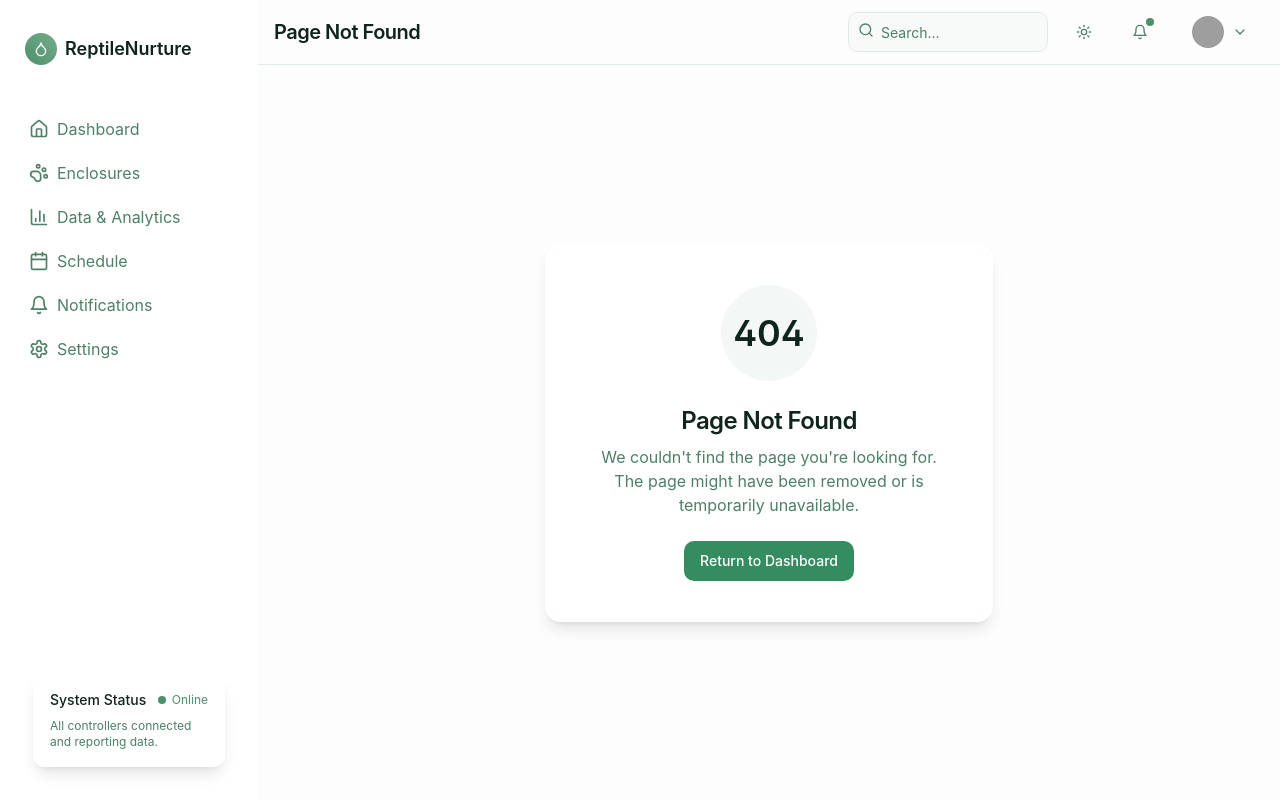
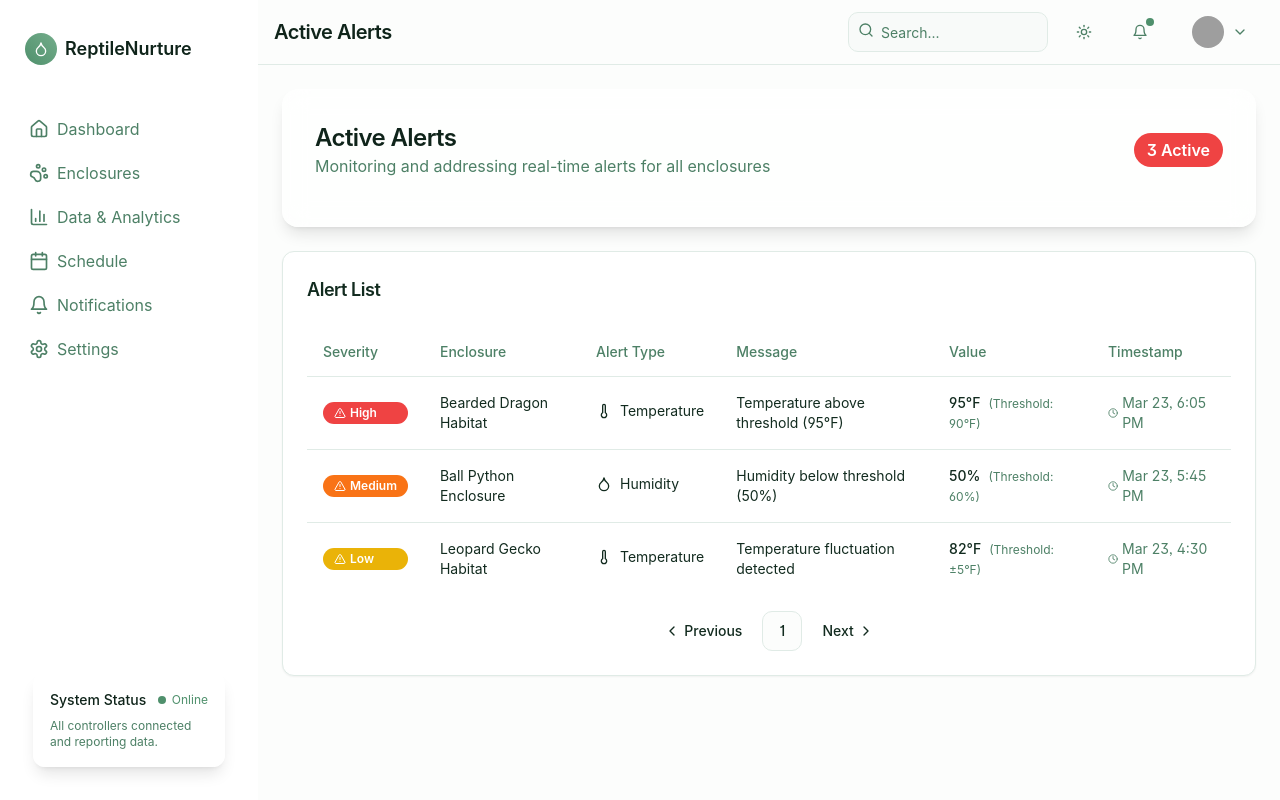
Before and after one commit to MedakaRiceFish/reptile-nurture-system, a React (Vite) app: page /alerts in a window 1280 px wide. Built offline with nearby package versions, Linux system fonts and the light colour scheme; grey boxes are pictures that could not be loaded; a web font is replaced by a local one.

Commit message:
Make alerts stat card clickable
The active alerts stat card on the dashboard is now clickable, navigating the user to a dedicated notifications page.

```diff
--- a/src/App.tsx
+++ b/src/App.tsx
@@ -14,6 +14,7 @@ import Schedule from "./pages/Schedule";
 import Notifications from "./pages/Notifications";
 import Settings from "./pages/Settings";
 import NotFound from "./pages/NotFound";
+import Alerts from "./pages/Alerts";
 
 const queryClient = new QueryClient();
 
@@ -33,6 +34,7 @@ const App = () => (
           <Route path="/schedule" element={<Schedule />} />
           <Route path="/notifications" element={<Notifications />} />
           <Route path="/settings" element={<Settings />} />
+          <Route path="/alerts" element={<Alerts />} />
           <Route path="*" element={<NotFound />} />
         </Routes>
       </BrowserRouter>
--- a/src/components/ui/dashboard/StatCard.tsx
+++ b/src/components/ui/dashboard/StatCard.tsx
@@ -1,5 +1,6 @@
 
 import React from "react";
+import { Link } from "react-router-dom";
 import { cn } from "@/lib/utils";
 
 interface StatCardProps {
@@ -11,15 +12,41 @@ interface StatCardProps {
     positive: boolean;
   };
   className?: string;
+  isAlert?: boolean;
+  linkTo?: string;
 }
 
-export function StatCard({ title, value, icon, change, className }: StatCardProps) {
+export function StatCard({
+  title,
+  value,
+  icon,
+  change,
+  className,
+  isAlert = false,
+  linkTo
+}: StatCardProps) {
+  const ValueDisplay = () => (
+    <p className={cn("dash-value", isAlert && linkTo && "cursor-pointer hover:text-reptile-500 transition-colors flex items-center")}>
+      {value}
+      {isAlert && Number(value) > 0 && (
+        <span className="ml-1 text-xs bg-red-500 text-white rounded-full w-2 h-2"></span>
+      )}
+    </p>
+  );
+
   return (
     <div className={cn("dash-stat", className)}>
       <div className="flex justify-between items-start">
         <div>
           <h3 className="dash-header">{title}</h3>
-          <p className="dash-value">{value}</p>
+
+          {isAlert && linkTo && Number(value) > 0 ? (
+            <Link to={linkTo}>
+              <ValueDisplay />
+            </Link>
+          ) : (
+            <ValueDisplay />
+          )}
 
           {change && (
             <p className="mt-1 text-sm flex items-center gap-1">
--- /dev/null
+++ b/src/pages/Alerts.tsx
@@ -0,0 +1,165 @@
+
+import React from "react";
+import { MainLayout } from "@/components/ui/layout/MainLayout";
+import { Card, CardContent, CardHeader, CardTitle } from "@/components/ui/card";
+import { Table, TableHeader, TableRow, TableHead, TableBody, TableCell } from "@/components/ui/table";
+import { Badge } from "@/components/ui/badge";
+import { AlertTriangle, Clock, Thermometer, Droplet, Activity } from "lucide-react";
+import { Pagination, PaginationContent, PaginationItem, PaginationLink, PaginationNext, PaginationPrevious } from "@/components/ui/pagination";
+
+// Sample alert data
+const ALERTS_DATA = [
+  {
+    id: 1,
+    enclosureId: 1,
+    enclosureName: "Bearded Dragon Habitat",
+    type: "temperature",
+    severity: "high",
+    message: "Temperature above threshold (95°F)",
+    timestamp: new Date(Date.now() - 25 * 60000).toISOString(),
+    value: "95°F",
+    threshold: "90°F",
+    status: "active"
+  },
+  {
+    id: 2,
+    enclosureId: 3,
+    enclosureName: "Ball Python Enclosure",
+    type: "humidity",
+    severity: "medium",
+    message: "Humidity below threshold (50%)",
+    timestamp: new Date(Date.now() - 45 * 60000).toISOString(),
+    value: "50%",
+    threshold: "60%",
+    status: "active"
+  },
+  {
+    id: 3,
+    enclosureId: 2,
+    enclosureName: "Leopard Gecko Habitat",
+    type: "temperature",
+    severity: "low",
+    message: "Temperature fluctuation detected",
+    timestamp: new Date(Date.now() - 120 * 60000).toISOString(),
+    value: "82°F",
+    threshold: "±5°F",
+    status: "active"
+  }
+];
+
+const Alerts = () => {
+  const formatTime = (isoString: string) => {
+    const date = new Date(isoString);
+    return new Intl.DateTimeFormat('en-US', {
+      hour: 'numeric',
+      minute: 'numeric',
+      month: 'short',
+      day: 'numeric'
+    }).format(date);
+  };
+
+  const getAlertIcon = (type: string) => {
+    switch (type) {
+      case "temperature":
+        return <Thermometer className="h-4 w-4" />;
+      case "humidity":
+        return <Droplet className="h-4 w-4" />;
+      default:
+        return <Activity className="h-4 w-4" />;
+    }
+  };
+
+  const getSeverityBadge = (severity: string) => {
+    switch (severity) {
+      case "high":
+        return <Badge variant="destructive" className="flex gap-1 items-center"><AlertTriangle className="h-3 w-3" /> High</Badge>;
+      case "medium":
+        return <Badge variant="default" className="bg-orange-500 flex gap-1 items-center"><AlertTriangle className="h-3 w-3" /> Medium</Badge>;
+      case "low":
+        return <Badge variant="default" className="bg-yellow-500 flex gap-1 items-center"><AlertTriangle className="h-3 w-3" /> Low</Badge>;
+      default:
+        return <Badge variant="outline">Info</Badge>;
+    }
+  };
+
+  return (
+    <MainLayout pageTitle="Active Alerts">
+      <div className="max-w-[1600px] mx-auto animate-fade-up">
+        <div className="glass-card p-8 rounded-2xl mb-6">
+          <div className="flex justify-between items-center mb-4">
+            <div>
+              <h2 className="text-2xl font-semibold tracking-tight">Active Alerts</h2>
+              <p className="text-muted-foreground">
+                Monitoring and addressing real-time alerts for all enclosures
+              </p>
+            </div>
+            <div className="flex items-center">
+              <Badge variant="destructive" className="text-md px-3 py-1">
+                {ALERTS_DATA.length} Active
+              </Badge>
+            </div>
+          </div>
+        </div>
+
+        <Card>
+          <CardHeader>
+            <CardTitle className="text-lg">Alert List</CardTitle>
+          </CardHeader>
+          <CardContent>
+            <Table>
+              <TableHeader>
+                <TableRow>
+                  <TableHead>Severity</TableHead>
+                  <TableHead>Enclosure</TableHead>
+                  <TableHead>Alert Type</TableHead>
+                  <TableHead>Message</TableHead>
+                  <TableHead>Value</TableHead>
+                  <TableHead>Timestamp</TableHead>
+                </TableRow>
+              </TableHeader>
+              <TableBody>
+                {ALERTS_DATA.map((alert) => (
+                  <TableRow key={alert.id}>
+                    <TableCell>{getSeverityBadge(alert.severity)}</TableCell>
+                    <TableCell>{alert.enclosureName}</TableCell>
+                    <TableCell className="flex items-center gap-2">
+                      {getAlertIcon(alert.type)}
+                      <span className="capitalize">{alert.type}</span>
+                    </TableCell>
+                    <TableCell>{alert.message}</TableCell>
+                    <TableCell>
+                      <span className="font-medium">{alert.value}</span>
+                      <span className="text-muted-foreground text-xs ml-2">(Threshold: {alert.threshold})</span>
+                    </TableCell>
+                    <TableCell className="flex items-center gap-1 text-muted-foreground">
+                      <Clock className="h-3 w-3" />
+                      {formatTime(alert.timestamp)}
+                    </TableCell>
+                  </TableRow>
+                ))}
+              </TableBody>
+            </Table>
+
+            <div className="mt-4">
+              <Pagination>
+                <PaginationContent>
+                  <PaginationItem>
+                    <PaginationPrevious href="#" />
+                  </PaginationItem>
+                  <PaginationItem>
+                    <PaginationLink href="#" isActive>1</PaginationLink>
+                  </PaginationItem>
+                  <PaginationItem>
+                    <PaginationNext href="#" />
+                  </PaginationItem>
+                </PaginationContent>
+              </Pagination>
+            </div>
+          </CardContent>
+        </Card>
+      </div>
+    </MainLayout>
+  );
+};
+
+export default Alerts;
--- a/src/pages/Index.tsx
+++ b/src/pages/Index.tsx
@@ -33,8 +33,10 @@ const Dashboard = () => {
           />
           <StatCard
             title="Active Alerts"
-            value="0"
+            value="3"
             icon={<Bell className="w-6 h-6" />}
+            isAlert={true}
+            linkTo="/alerts"
           />
           <StatCard
             title="Upcoming Tasks"
@@ -58,6 +60,6 @@ const Dashboard = () => {
       </div>
     </MainLayout>
   );
-};
+}
 
 export default Dashboard;
```
